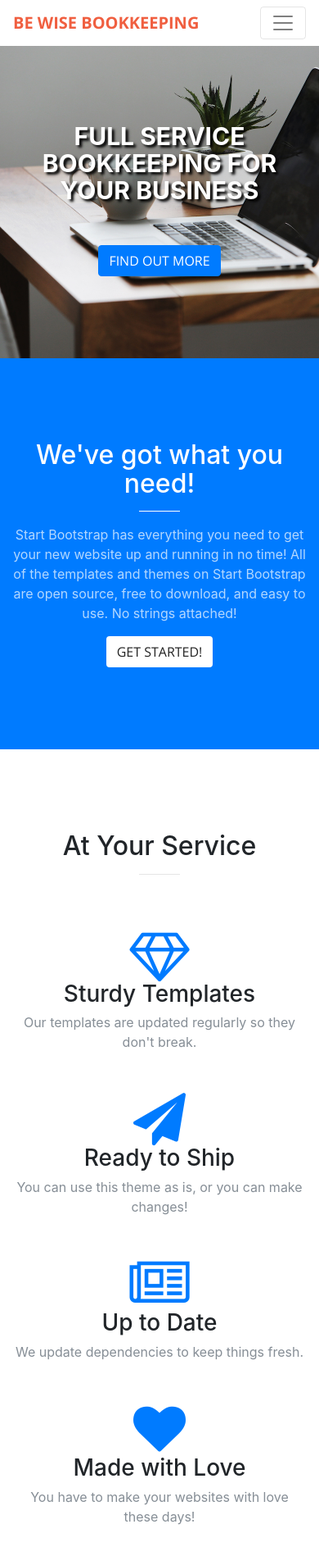
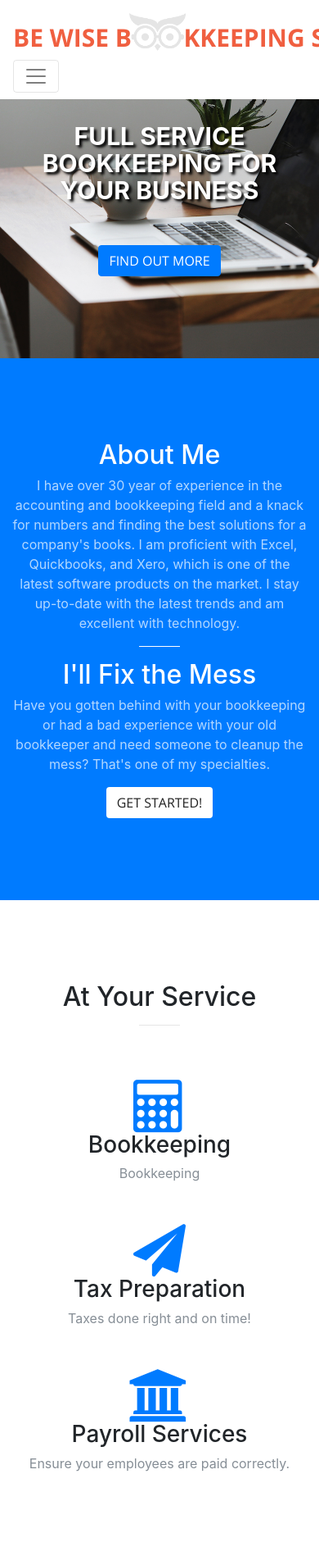
Before and after one commit to bewisebookkeeping/website, a website with bundled scripts: page index.html in a window 390 px wide. Shown: the top 1898 px of the page at 82% size. Built offline with nearby package versions, Linux system fonts and the light colour scheme.

Commit message:
added content and logos

```diff
--- a/index.html
+++ b/index.html
@@ -31,6 +31,33 @@
         }
       }
 
+      nav#mainNav .navbar-brand img {
+        margin:-25px -8px 0;
+        height:46px;
+        transition: visibility 200ms;
+      }
+
+      nav#mainNav a img#white {display: none; visibility: hidden;}
+      nav#mainNav a:hover img#grey  {display: none; visibility: hidden;}
+      nav#mainNav a:hover img#white {display: inline-block; visibility: visible;}
+      nav#mainNav a img#orange {display: none; visibility: hidden;}
+
+      nav#mainNav.navbar-shrink a img#grey,
+      nav#mainNav.navbar-shrink a img#white {
+        display: none; visibility: hidden;
+      }
+      nav#mainNav.navbar-shrink a img#orange {
+        display: inline-block;
+        visibility: visible;
+      }
+
+      nav#mainNav a div {
+        margin-top: 10px;
+        display: inline-block;
+        font-size: 30px;
+      }
+
+
       h1#homeHeading {
         filter: progid:DXImageTransform.Microsoft.Shadow(color=#0000FF,direction=45);
         text-shadow: 0.2rem 0.2rem 0.2rem black;
@@ -45,7 +72,13 @@
     <!-- Navigation -->
     <nav class="navbar navbar-expand-lg navbar-light fixed-top" id="mainNav">
       <div class="container">
-        <a class="navbar-brand js-scroll-trigger" href="#page-top">Be Wise Bookkeeping</a>
+        <a class="navbar-brand js-scroll-trigger" href="#page-top">
+          <div>Be Wise B</div>
+          <img id="grey" src="img/be-wise-logo-grey.png"/>
+          <img id="white" src="img/be-wise-logo-white.png"/>
+          <img id="orange" src="img/be-wise-logo.png"/>
+          <div>kkeeping Services</div>
+        </a>
         <button class="navbar-toggler navbar-toggler-right" type="button" data-toggle="collapse" data-target="#navbarResponsive" aria-controls="navbarResponsive" aria-expanded="false" aria-label="Toggle navigation">
           <span class="navbar-toggler-icon"></span>
         </button>
@@ -83,9 +116,19 @@
       <div class="container">
         <div class="row">
           <div class="col-lg-8 mx-auto text-center">
-            <h2 class="section-heading text-white">We've got what you need!</h2>
+            <h2 class="section-heading text-white">About Me</h2>
+
+            <p class="text-faded">
+              I have over 30 year of experience in the accounting and bookkeeping field and a knack for numbers and finding the best solutions for a company's books.
+              I am proficient with Excel, Quickbooks, and Xero, which is one of the latest software products on the market.
+              I stay up-to-date with the latest trends and am excellent with technology.
+            </p>
             <hr class="light">
-            <p class="text-faded">Start Bootstrap has everything you need to get your new website up and running in no time! All of the templates and themes on Start Bootstrap are open source, free to download, and easy to use. No strings attached!</p>
+            <h2 class="section-heading text-white">I'll Fix the Mess</h2>
+
+            <p class="text-faded">
+              Have you gotten behind with your bookkeeping or had a bad experience with your old bookkeeper and need someone to cleanup the mess?  That's one of my specialties.
+            </p>
             <a class="btn btn-default btn-xl js-scroll-trigger" href="#services">Get Started!</a>
           </div>
         </div>
@@ -103,32 +146,25 @@
       </div>
       <div class="container">
         <div class="row">
-          <div class="col-lg-3 col-md-6 text-center">
+          <div class="col-lg-4 col-md-6 text-center">
             <div class="service-box">
-              <i class="fa fa-4x fa-diamond text-primary sr-icons"></i>
-              <h3>Sturdy Templates</h3>
-              <p class="text-muted">Our templates are updated regularly so they don't break.</p>
+              <i class="fa fa-4x fa-calculator text-primary sr-icons"></i>
+              <h3>Bookkeeping</h3>
+              <p class="text-muted">Bookkeeping</p>
             </div>
           </div>
-          <div class="col-lg-3 col-md-6 text-center">
+          <div class="col-lg-4 col-md-6 text-center">
             <div class="service-box">
               <i class="fa fa-4x fa-paper-plane text-primary sr-icons"></i>
-              <h3>Ready to Ship</h3>
-              <p class="text-muted">You can use this theme as is, or you can make changes!</p>
+              <h3>Tax Preparation</h3>
+              <p class="text-muted">Taxes done right and on time!</p>
             </div>
           </div>
-          <div class="col-lg-3 col-md-6 text-center">
+          <div class="col-lg-4 col-md-12 text-center">
             <div class="service-box">
-              <i class="fa fa-4x fa-newspaper-o text-primary sr-icons"></i>
-              <h3>Up to Date</h3>
-              <p class="text-muted">We update dependencies to keep things fresh.</p>
-            </div>
-          </div>
-          <div class="col-lg-3 col-md-6 text-center">
-            <div class="service-box">
-              <i class="fa fa-4x fa-heart text-primary sr-icons"></i>
-              <h3>Made with Love</h3>
-              <p class="text-muted">You have to make your websites with love these days!</p>
+              <i class="fa fa-4x fa-university text-primary sr-icons"></i>
+              <h3>Payroll Services</h3>
+              <p class="text-muted">Ensure your employees are paid correctly.</p>
             </div>
           </div>
         </div>
@@ -251,12 +287,18 @@
         <div class="row">
           <div class="col-lg-4 ml-auto text-center">
             <i class="fa fa-phone fa-3x sr-contact"></i>
-            <p>123-456-6789</p>
+            <p>518-424-1825</p>
+          </div>
+          <div class="col-lg-4 mr-auto text-center">
+            <i class="fa fa-at fa-3x sr-contact"></i>
+            <p>
+              <a href="mailto:your-email@your-domain.com">email@email.com</a>
+            </p>
           </div>
           <div class="col-lg-4 mr-auto text-center">
             <i class="fa fa-envelope-o fa-3x sr-contact"></i>
             <p>
-              <a href="mailto:your-email@your-domain.com">feedback@startbootstrap.com</a>
+              72 Jolly Rd, West Charlton, NY 12010
             </p>
           </div>
         </div>
```
Also changed, not shown: img/be-wise-logo-grey-alt.png (added), img/be-wise-logo-grey.png (added), img/be-wise-logo-white.png (added), img/be-wise-logo-white.svg (added), img/be-wise-logo.png (added).
